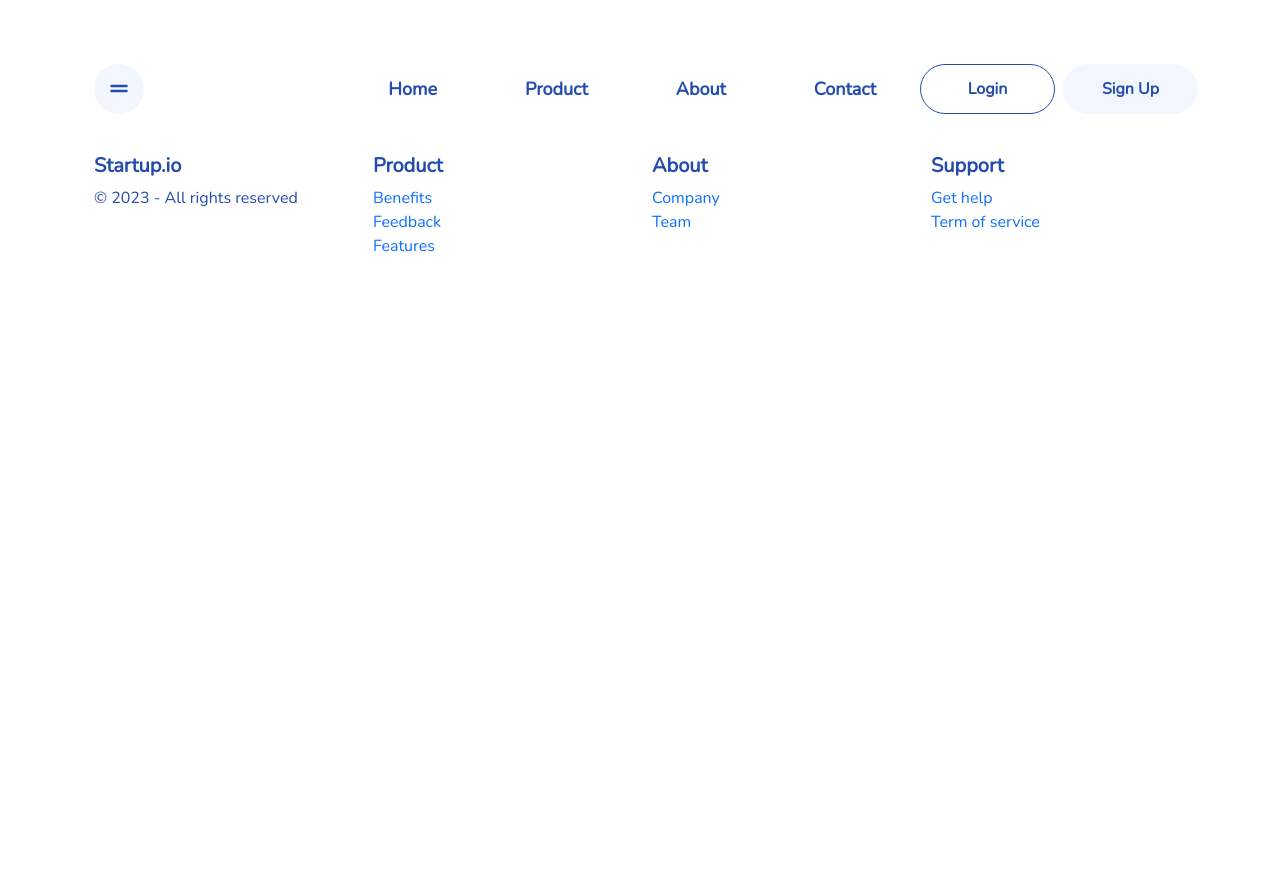
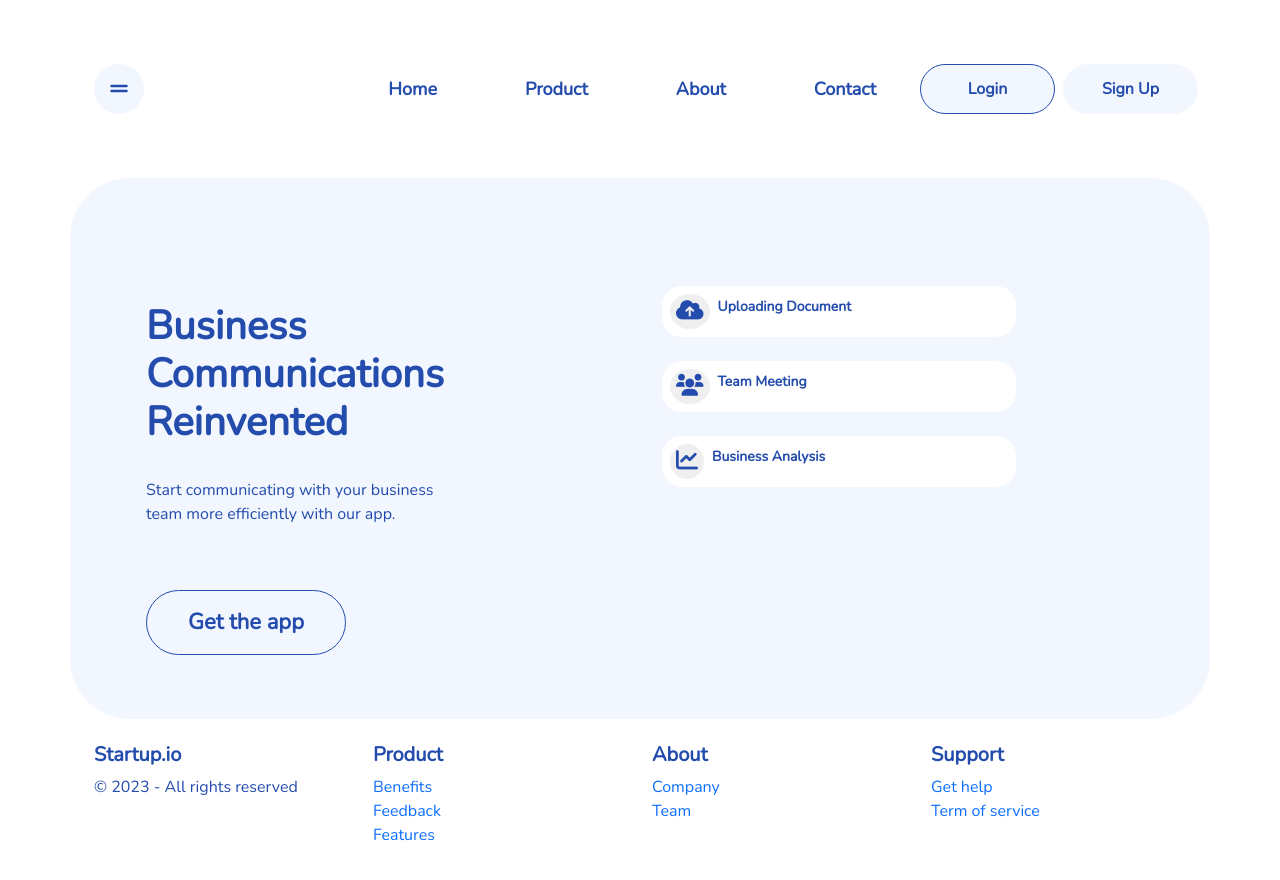
Before and after one commit to anoon537/FinalProject2H8_Kelompok3_WDPKS010, a plain HTML site: page index.html in a window 1280 px wide. Before the commit the page ends 800 px from the top, so only its background shows below. Drawn offline with nearby package versions, Linux system fonts and the light colour scheme.

Commit message:
Add Banner

```diff
--- a/index.html
+++ b/index.html
@@ -104,7 +104,11 @@
               <a class="nav-link px-4" aria-current="page" href="#">Contact</a>
             </li>
             <form class="d-flex">
-              <button class="btn btn-outline-primary me-2" type="submit">
+              <button
+                class="btn btn-primary me-2"
+                type="submit"
+                style="border-color: #234cad"
+              >
                 Login
               </button>
               <button class="btn btn-primary" type="submit">Sign Up</button>
@@ -113,6 +117,58 @@
         </div>
       </nav>
     </header>
+
+    <!-- banner -->
+    <section id="banner">
+      <div class="container mt-5">
+        <div class="row">
+          <div class="col-md-6">
+            <div class="card bg-transparent border-0">
+              <div class="card-body">
+                <h1 class="card-title px-5">
+                  Business Communications Reinvented
+                </h1>
+                <p class="px-5">
+                  Start communicating with your business team more efficiently
+                  with our app.
+                </p>
+                <button type="submit" class="btn btn-primary mx-5 my-5">
+                  Get the app
+                </button>
+              </div>
+            </div>
+          </div>
+          <div class="col-md-6">
+            <div class="card td-card bg-transparent border-0">
+              <div class="col-md-8 mb-4">
+                <div class="box px-2 py-2">
+                  <button class="icon" type="button">
+                    <i class="fas fa-cloud-arrow-up"></i>
+                  </button>
+                  <h3 class="small mx-2">Uploading Document</h3>
+                </div>
+              </div>
+              <div class="col-md-8 mb-4">
+                <div class="box px-2 py-2">
+                  <button class="icon" type="button">
+                    <i class="fas fa-users"></i>
+                  </button>
+                  <h3 class="small mx-2">Team Meeting</h3>
+                </div>
+              </div>
+              <div class="col-md-8 mb-4">
+                <div class="box px-2 py-2">
+                  <button class="icon" type="button">
+                    <i class="fas fa-chart-line"></i>
+                  </button>
+                  <h3 class="small mx-2">Business Analysis</h3>
+                </div>
+              </div>
+            </div>
+          </div>
+        </div>
+      </div>
+    </section>
 
     <script
       src="https://cdn.jsdelivr.net/npm/bootstrap@5.3.0-alpha3/dist/js/bootstrap.bundle.min.js"
--- a/style/style.css
+++ b/style/style.css
@@ -52,17 +52,7 @@ header {
   transition: transform 0.2s ease-in-out;
 }
 
-nav form .btn-outline-primary {
-  border-color: #234cad;
-  color: #234cad;
-  border-radius: 25px;
-  height: 50px;
-  width: 135px;
-  left: 0px;
-  top: 0px;
-  font-weight: 700;
-}
-nav form .btn-primary {
+.btn-primary {
   border-color: transparent;
   background-color: #f2f6ff;
   color: #234cad;
@@ -81,6 +71,65 @@ nav form .btn-primary {
   .navbar-toggler {
     display: block;
   }
+}
+
+/* Banner */
+#banner .container {
+  border-radius: 60px;
+  background-color: #f2f6ff;
+}
+#banner .card {
+  margin-top: 108px;
+}
+#banner .card .card-title {
+  color: #234cad;
+  height: 168px;
+  width: 400px;
+  left: 100px;
+  top: 108px;
+  font-weight: 700;
+  letter-spacing: 0px;
+  text-align: left;
+}
+#banner .card .px-5 {
+  color: #234cad;
+  width: 400px;
+}
+#banner button {
+  border-color: #234cad;
+  height: 65px;
+  width: 200px;
+  left: 0px;
+  top: 0px;
+  border-radius: 32.5px;
+  font-size: 22px;
+  font-weight: 700;
+}
+#banner .icon {
+  color: #234cad;
+  border-radius: 50%;
+  border: none;
+  height: auto;
+  width: auto;
+  left: 0px;
+  top: 0px;
+}
+#banner .box {
+  cursor: pointer;
+  background-color: #ffffff;
+  color: #234cad;
+  display: flex;
+  align-items: center;
+  border-radius: 20px;
+  white-space: nowrap;
+  margin-left: 10px;
+  transition: transform 0.3s ease;
+}
+#banner .box:hover {
+  transform: scale(1.1);
+}
+#banner .box h3 {
+  font-weight: bold;
 }
 
 /* Footer */
```
